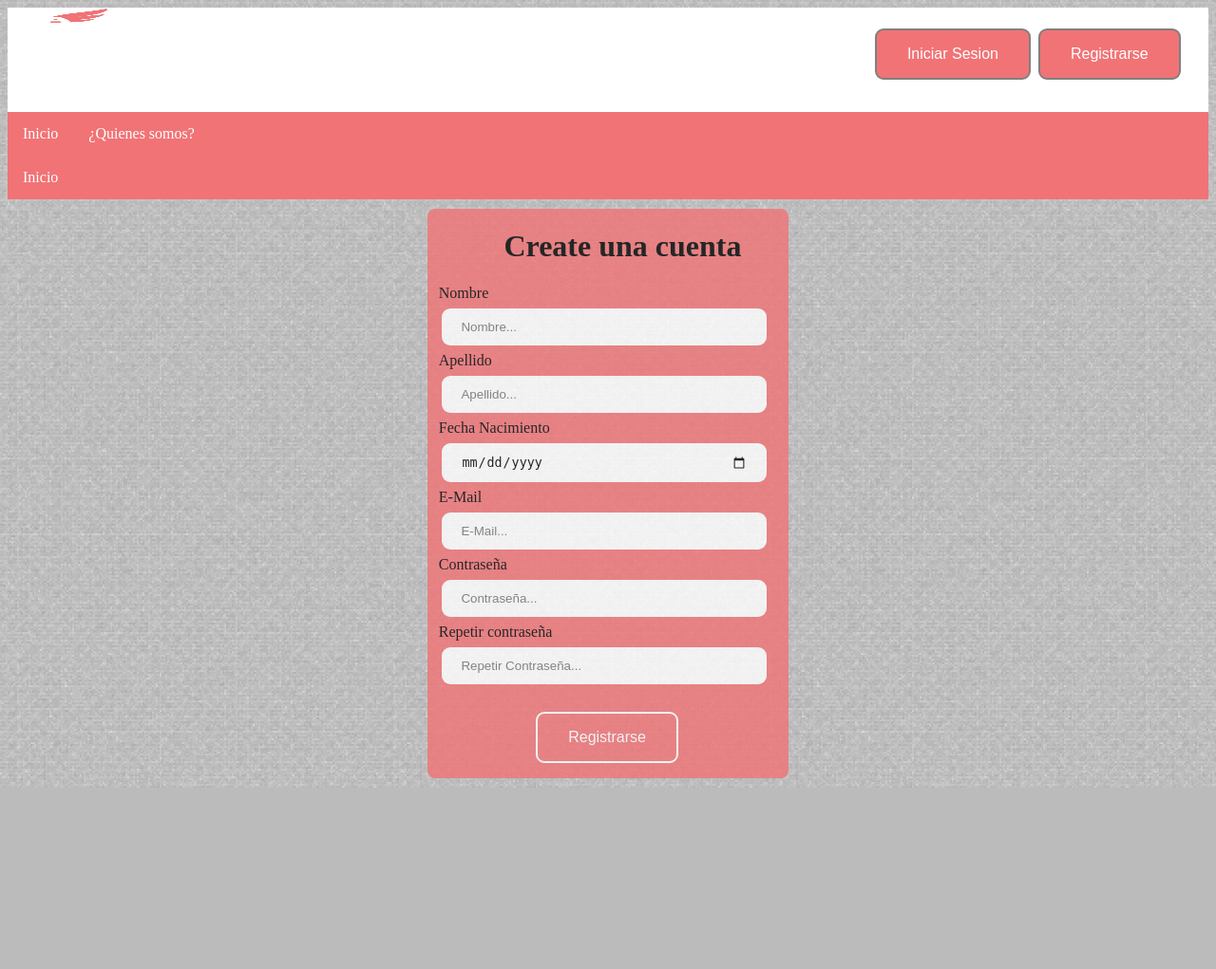
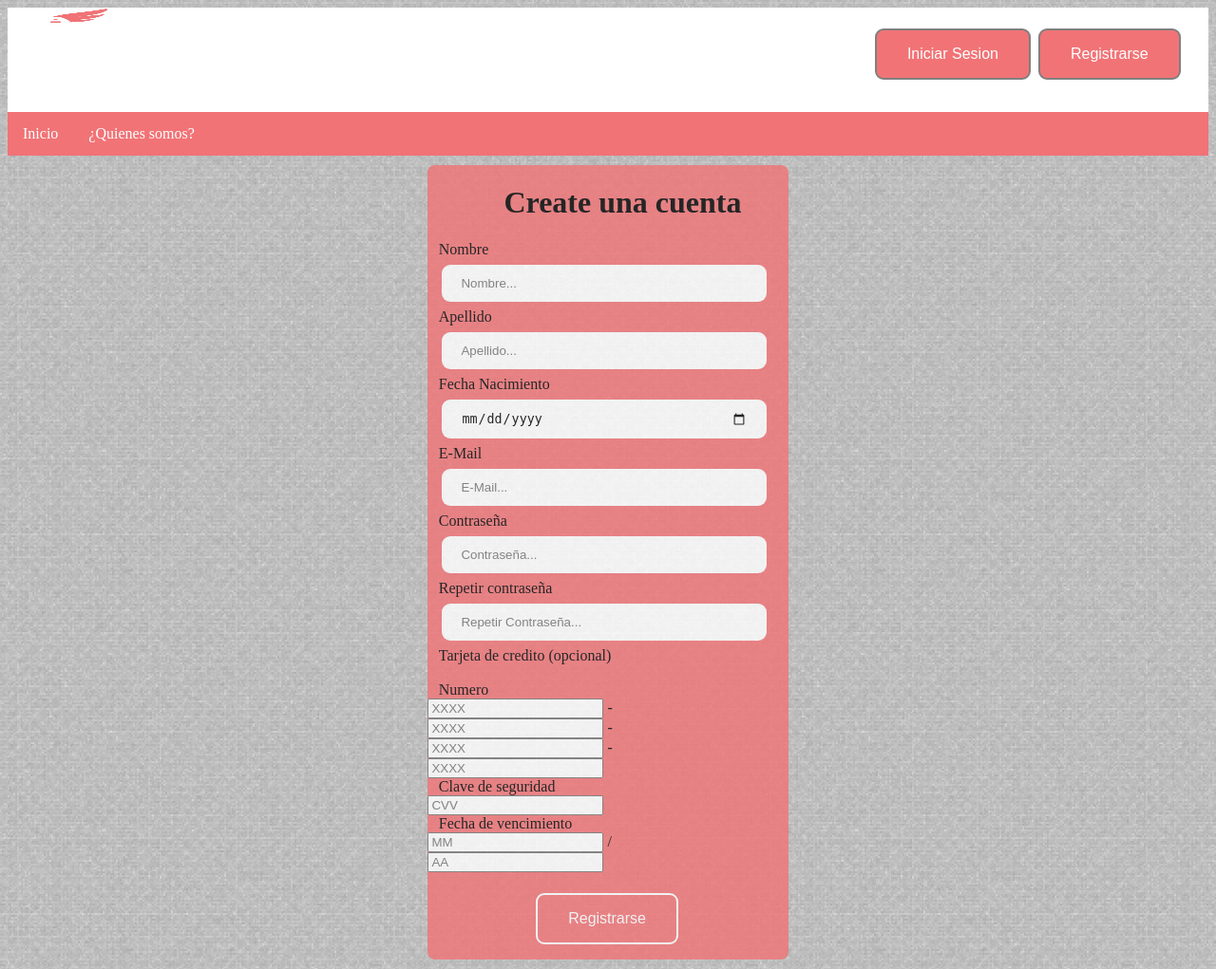
Before and after one commit to tpanelli/Ingenieria-de-software-2-grupo-14, a PHP site: page /registro.php in a window 1280 px wide. Shown: the whole page at 95% size. Before the commit the page ends 830 px from the top, so only its background shows below. Run offline with PHP 8.4, Linux system fonts and the light colour scheme.

Commit message:
Registro de usuario terminado

```diff
--- a/registro.php
+++ b/registro.php
@@ -12,14 +12,6 @@
 	include 'barra.php';
 
 ?>
-<div>
-		<ul>
-			<li><a href="index.php"> Inicio</a></li>
-			<li></li>
-			<li></li>
-			<li></li>
-		</ul>
-		</div>
   <div class= "registrar">
 <h1 style="color: black;margin-left:80px"> Create una cuenta </h1>
 <form method="POST" action="enviarusuario.php" class="input" onsubmit= "return validarRegistro()">
@@ -35,6 +27,24 @@
   <input type="password" id="contrasena" name="contrasena" class="caballo" placeholder="Contraseña...">
   <label style="color: black"> Repetir contraseña </label>
   <input type="password" id="confirmar" name="confirmar" class="caballo" placeholder="Repetir Contraseña...">
+  <label style="color: black"> Tarjeta de credito (opcional) </label>
+  <br><br>
+  <label style="color: black"> Numero </label>
+  <br>
+  <input type="text" class="chico" maxlength="4" id="numero" name="numero" placeholder="XXXX">
+  - <input type="text" class="chico" maxlength="4" id="numero2" name="numero2" placeholder="XXXX">
+  - <input type="text" class="chico" maxlength="4" id="numero3" name="numero3" placeholder="XXXX">
+  - <input type="text" class="chico" maxlength="4" id="numero4" name="numero4" placeholder="XXXX">
+  <br>
+  <label style="color: black"> Clave de seguridad </label>
+  <br>
+  <input type="text" class="chico" maxlength="4" id="pin" name="pin" placeholder="CVV">
+  <br>
+  <label style="color: black"> Fecha de vencimiento </label>
+				<br>
+				<input type="text" class="chico" maxlength="2" name="fecha1" placeholder="MM">
+				/ <input type="text" class="chico" maxlength="2" name="fecha2" placeholder="AA">
+  <br>
   <div><input type="submit" class="botonRegistrarse" value="Registrarse"></div>
 </form>
 </div>
```
Also changed, not shown: enviarusuario.php (+19 -0 lines).
